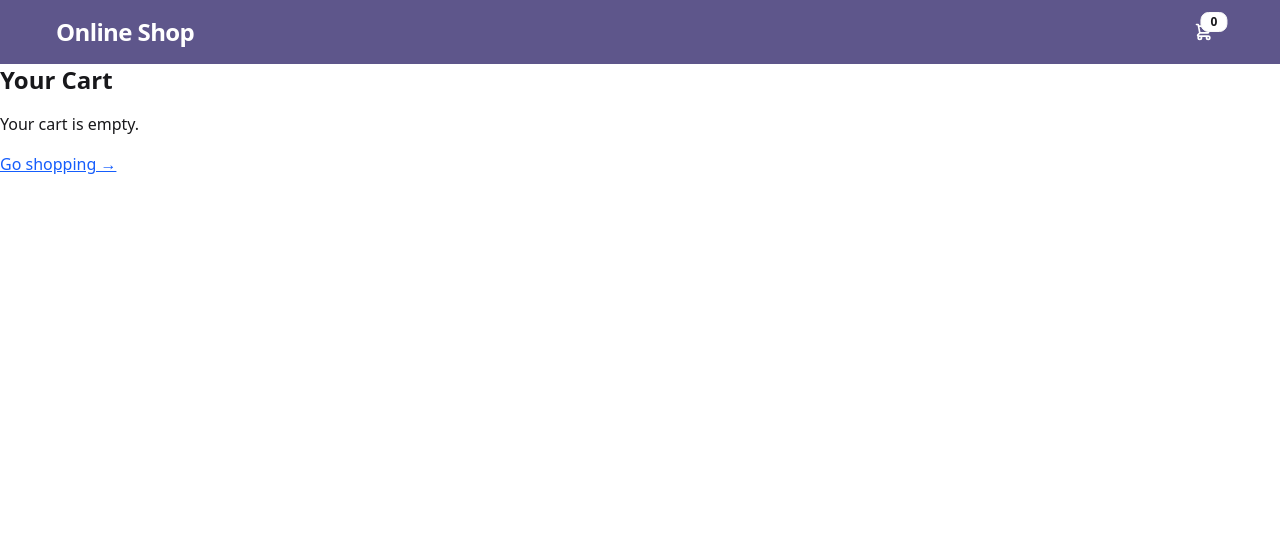
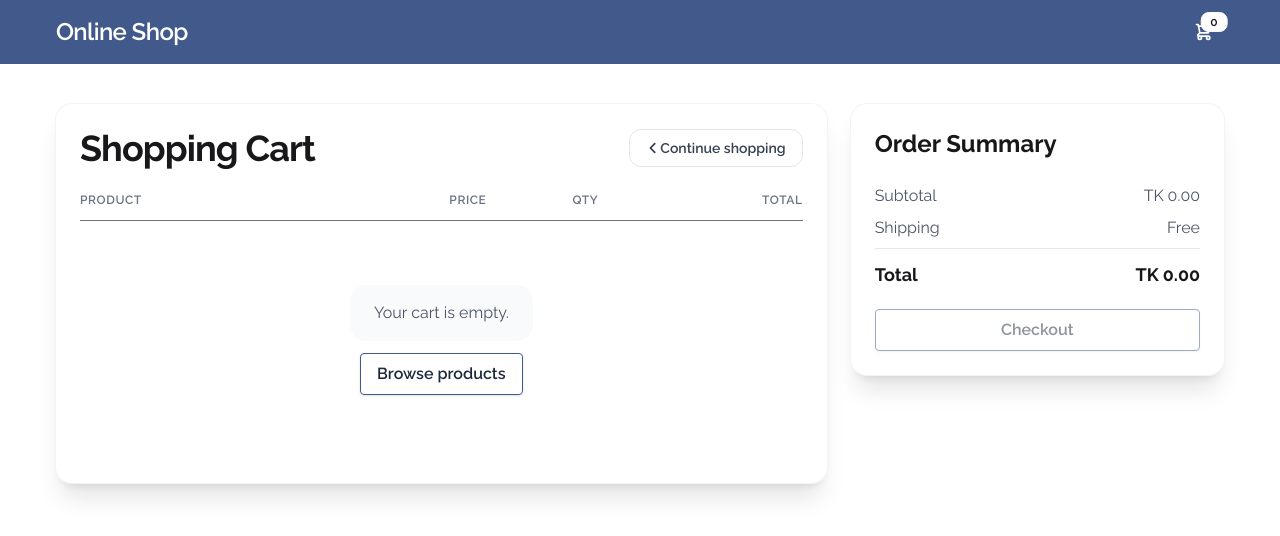
Before and after one commit to MDShakibul/online-products, a Next.js app: page /cart in a window 1280 px wide. Shown: the top 536 px of the page. Built offline with nearby package versions, Linux system fonts and the light colour scheme.

Commit message:
Enhance cart functionality and UI; implement cash formatting, improve layout, and add navigation features in CartPage, Navbar, and ProductDetails components.

```diff
--- a/app/(store)/cart/page.jsx
+++ b/app/(store)/cart/page.jsx
@@ -1,50 +1,178 @@
-'use client'
-import Link from 'next/link'
-import { useDispatch, useSelector } from 'react-redux'
-import { selectCart, selectTotal } from '../../../store/index.js'
-import { decreaseQuantity, increaseQuantity, removeFromCart, clearCart } from '../../../store/cartSlice.js'
+'use client';
 
-export default function CartPage(){
-  const cart = useSelector(selectCart)
-  const total = useSelector(selectTotal)
-  const dispatch = useDispatch()
+import { cashFormat } from '@/util/index.js';
+import Image from 'next/image';
+import Link from 'next/link';
+import { useDispatch, useSelector } from 'react-redux';
+import {
+  clearCart,
+  decreaseQuantity,
+  increaseQuantity,
+  removeFromCart,
+} from '../../../store/cartSlice.js';
+import { selectCart, selectTotal } from '../../../store/index.js';
+import { FaAngleLeft } from "react-icons/fa6";
 
-  if(cart.items.length === 0){
-    return (
-      <div className="space-y-4">
-        <h1 className="text-2xl font-semibold">Your Cart</h1>
-        <p>Your cart is empty.</p>
-        <Link href="/" className="text-blue-600 underline">Go shopping →</Link>
-      </div>
-    )
-  }
+export default function CartPage() {
+  const cart = useSelector(selectCart) || { items: [] };
+  const total = useSelector(selectTotal) || 0;
+  const dispatch = useDispatch();
+  const hasItems = (cart?.items?.length || 0) > 0;
 
   return (
-    <div className="container space-y-6">
-      <h1 className="text-2xl font-semibold">Your Cart</h1>
-      <ul className="divide-y rounded-md border">
-        {cart.items.map((it) => (
-          <li key={it.id} className="p-4 flex gap-4 items-center">
-            {/* eslint-disable-next-line @next/next/no-img-element */}
-            <img src={it.image} alt={it.title} className="h-16 w-16 object-contain" />
-            <div className="flex-1">
-              <p className="font-medium">{it.title}</p>
-              <p className="text-sm opacity-80">${it.price.toFixed(2)}</p>
+    <div className="p-4 sm:p-6 md:p-10">
+      <div className="container grid w-full max-w-6xl grid-cols-1 gap-6 md:grid-cols-3">
+        <section className="md:col-span-2 rounded-2xl bg-white p-4 sm:p-6 shadow-xl ring-1 ring-gray-100">
+          <div className="mb-4 sm:mb-6 flex flex-col gap-3 sm:flex-row sm:items-center sm:justify-between">
+            <h1 className="text-2xl sm:text-3xl md:text-4xl font-bold tracking-tight">
+              Shopping Cart
+            </h1>
+
+            <div className="flex flex-wrap items-center gap-2 sm:gap-3">
+              {hasItems && (
+                <button
+                  onClick={() => dispatch(clearCart())}
+                  className="rounded-xl border border-red-200 bg-red-50 px-3 py-2 sm:px-4 sm:py-2 text-xs sm:text-sm font-semibold text-red-600 transition hover:bg-red-100 active:scale-[.99] cursor-pointer"
+                >
+                  Clear cart
+                </button>
+              )}
+              <Link
+                href="/"
+                className="flex items-center rounded-xl border border-gray-200 px-3 py-2 sm:px-4 sm:py-2 text-xs sm:text-sm font-semibold text-gray-700 transition hover:bg-gray-50 active:scale-[.99]"
+              >
+                <FaAngleLeft /> Continue shopping
+              </Link>
             </div>
-            <div className="flex items-center gap-2">
-              <button className="px-2 border rounded" onClick={()=>dispatch(decreaseQuantity(it.id))}>-</button>
-              <span>{it.quantity}</span>
-              <button className="px-2 border rounded" onClick={()=>dispatch(increaseQuantity(it.id))}>+</button>
+          </div>
+
+
+          <div className="hidden grid-cols-6 gap-4 border-b pb-3 text-[10px] sm:text-xs font-semibold uppercase tracking-wider text-gray-500 md:grid">
+            <span className="col-span-3">Product</span>
+            <span>Price</span>
+            <span>Qty</span>
+            <span className="text-right">Total</span>
+          </div>
+
+          {!hasItems ? (
+            <div className="flex flex-col items-center justify-center gap-3 py-12 sm:py-16 text-center">
+              <div className="rounded-2xl bg-gray-50 px-4 sm:px-6 py-3 sm:py-4 text-gray-600 text-sm sm:text-base">
+                Your cart is empty.
+              </div>
+              <Link
+                href="/"
+                className="rounded-xl btn-primary  px-4 py-3 sm:px-5 sm:py-3 text-sm sm:text-base font-semibold text-white shadow hover:opacity-90 active:scale-[.99]"
+              >
+                Browse products
+              </Link>
             </div>
-            <button className="ml-4 text-red-600" onClick={()=>dispatch(removeFromCart(it.id))}>Remove</button>
-          </li>
-        ))}
-      </ul>
-      <div className="flex items-center justify-between">
-        <p className="text-xl font-semibold">Total: ${total.toFixed(2)}</p>
-        <button className="px-4 py-2 rounded-md bg-green-600 text-white" onClick={()=>alert('Checkout simulated: payment successful!')}>Checkout</button>
+          ) : (
+            <ul className="divide-y">
+              {cart.items.map((item) => {
+                const lineTotal = (item.price || 0) * (item.quantity || 0);
+                return (
+                  <li
+                    key={item.id}
+                    className="grid grid-cols-1 gap-4 py-4 md:grid-cols-6 md:items-center"
+                  >
+                    {/* Product */}
+                    <div className="col-span-3 flex items-center gap-3 sm:gap-4">
+                      <div className="relative h-24 w-24 overflow-hidden rounded-xl ring-1 ring-gray-200 bg-[#e5e7eb] shrink-0">
+                        <Image
+                          src={item.image}
+                          alt={item.title}
+                          fill
+                          loading="lazy"
+                          quality={70}
+                          className="object-contain"
+                        />
+                      </div>
+
+                      <div className="min-w-0">
+                        <h3 className="text-sm sm:text-base md:text-lg font-semibold whitespace-nowrap overflow-hidden text-ellipsis">
+                          {item.title}
+                        </h3>
+
+                        {item.category && (
+                          <p className="mt-0.5 text-xs sm:text-sm capitalize text-gray-500">
+                            {item.category}
+                          </p>
+                        )}
+
+                        <button
+                          onClick={() => dispatch(removeFromCart(item.id))}
+                          className="mt-2 inline-flex cursor-pointer items-center gap-1 text-xs sm:text-sm font-semibold text-red-600 hover:underline"
+                          aria-label={`Remove ${item.title}`}
+                        >
+                          ✕ Remove
+                        </button>
+                      </div>
+                    </div>
+
+
+                    <div className="text-sm sm:text-base text-gray-700">
+                      {cashFormat(item.price)}
+                    </div>
+
+
+                    <div className="flex items-center gap-2 sm:gap-3">
+                      <button
+                        className="h-9 w-9 sm:h-10 sm:w-10 rounded-lg border border-gray-300 text-lg leading-none transition hover:bg-gray-50 active:scale-[.98] cursor-pointer"
+                        onClick={() => dispatch(decreaseQuantity(item.id))}
+                        aria-label={`Decrease quantity of ${item.title}`}
+                      >
+                        −
+                      </button>
+                      <span className="min-w-[2ch] text-center font-semibold text-sm sm:text-base">
+                        {item.quantity}
+                      </span>
+                      <button
+                        className="h-9 w-9 sm:h-10 sm:w-10 rounded-lg border border-gray-300 text-lg leading-none transition hover:bg-gray-50 active:scale-[.98] cursor-pointer"
+                        onClick={() => dispatch(increaseQuantity(item.id))}
+                        aria-label={`Increase quantity of ${item.title}`}
+                      >
+                        +
+                      </button>
+                    </div>
+
+
+                    <div className="text-right text-sm sm:text-base font-semibold">
+                      {cashFormat(lineTotal)}
+                    </div>
+                  </li>
+                );
+              })}
+            </ul>
+          )}
+        </section>
+
+
+        <aside className="md:sticky md:top-18 h-fit rounded-2xl bg-white p-4 sm:p-6 shadow-xl ring-1 ring-gray-100">
+          <h2 className="text-lg sm:text-xl md:text-2xl font-bold">Order Summary</h2>
+          <div className="mt-4 sm:mt-6 space-y-2 text-sm sm:text-base">
+            <div className="flex items-center justify-between text-gray-600">
+              <span>Subtotal</span>
+              <span>{cashFormat(total)}</span>
+            </div>
+            <div className="flex items-center justify-between text-gray-600">
+              <span>Shipping</span>
+              <span>Free</span>
+            </div>
+            <div className="flex items-center justify-between border-t border-gray-200 pt-3 text-base sm:text-lg font-bold">
+              <span>Total</span>
+              <span>{cashFormat(total)}</span>
+            </div>
+            <button
+              disabled={!hasItems}
+              className="mt-3 w-full rounded-xl btn-primary bg-black px-4 py-3 sm:px-5 sm:py-3 text-center text-sm sm:text-base font-semibold text-white shadow transition hover:opacity-90 disabled:cursor-not-allowed disabled:opacity-40 active:scale-[.99]"
+              aria-disabled={!hasItems}
+            >
+              Checkout {hasItems ? cashFormat(total) : ''}
+            </button>
+          </div>
+
+        </aside>
       </div>
-      <button className="text-sm text-gray-500 underline" onClick={()=>dispatch(clearCart())}>Clear cart</button>
     </div>
-  )
+  );
 }
--- a/app/globals.css
+++ b/app/globals.css
@@ -1,6 +1,5 @@
 @import 'tailwindcss';
 @plugin "daisyui";
-
 
 :root {
 	--container: 1200px;
@@ -19,5 +18,11 @@ body {
 }
 
 .btn-primary {
-  @apply bg-[#5E568B] rounded-md hover:bg-[#4e46a0];
+	@apply inline-flex items-center justify-center gap-2
+         rounded-sm px-4 py-2
+         border border-[#425A8B] text-[#1e293b]
+         bg-transparent hover:bg-[#425A8B] hover:text-white
+         cursor-pointer transition-colors duration-200
+         focus:outline-none focus-visible:ring-2 focus-visible:ring-[#425A8B]/40 focus-visible:ring-offset-2
+         disabled:opacity-50 disabled:cursor-not-allowed;
 }
--- a/app/layout.jsx
+++ b/app/layout.jsx
@@ -1,6 +1,9 @@
 import Navbar from '@/components/Navbar';
 import './globals.css';
 import Providers from './providers';
+import { Raleway } from 'next/font/google';
+
+const raleway = Raleway({ subsets: ['latin'] });
 
 export const metadata = {
 	title: 'Online Shop',
@@ -10,7 +13,7 @@ export const metadata = {
 export default function RootLayout({ children }) {
 	return (
 		<html lang="en" suppressHydrationWarning>
-      <body className="min-h-screen" data-new-gr-c-s-check-loaded="14.1259.0" data-gr-ext-installed="" cz-shortcut-listen="true">
+      <body className={`min-h-screen bg-gray-50 ${raleway.className}`} data-new-gr-c-s-check-loaded="14.1259.0" data-gr-ext-installed="" cz-shortcut-listen="true">
       <Providers>
         <Navbar />
         <main>{children}</main>
--- a/components/Navbar.jsx
+++ b/components/Navbar.jsx
@@ -1,6 +1,7 @@
 'use client';
 
 import { selectCount, selectTotal } from '@/store';
+import { cashFormat } from '@/util';
 import Link from 'next/link';
 import { useSelector } from 'react-redux';
 
@@ -8,11 +9,11 @@ export default function Navbar() {
 	const count = useSelector(selectCount);
 	const Total = useSelector(selectTotal);
 	return (
-		<header className="bg-[#5E568B] text-white sticky top-0 z-50">
+		<header className="bg-[#425A8B] text-white sticky top-0 z-50">
 			<div className="container h-16 flex items-center justify-between px-4">
 				<div className="flex items-center gap-3">
 					<Link
-						href="/products"
+						href="/"
 						className="font-semibold tracking-tight text-xl md:text-2xl"
 					>
 						Online Shop
@@ -53,9 +54,9 @@ export default function Navbar() {
 							>
 								<div className="card-body">
 									<span className="text-lg font-bold text-black">{count} Items</span>
-									<span className="text-[#5E568B]">Subtotal: ${Total.toFixed(2)}</span>
+									<span className="text-[#5E568B]">Subtotal: {cashFormat(Total)}</span>
 									<div className="card-actions">
-										<Link href={"/cart"} className="btn btn-primary btn-block">
+										<Link href={"/cart"} className="btn btn-primary border-none">
 											View cart
 										</Link>
 									</div>
--- /dev/null
+++ b/util/index.js
@@ -0,0 +1 @@
+export const cashFormat = (price) => `TK ${Number(price || 0).toFixed(2)}`;
```
Also changed, not shown: components/ProductCard.jsx (+6 -4 lines), components/ProductDetails.jsx (+34 -5 lines).
